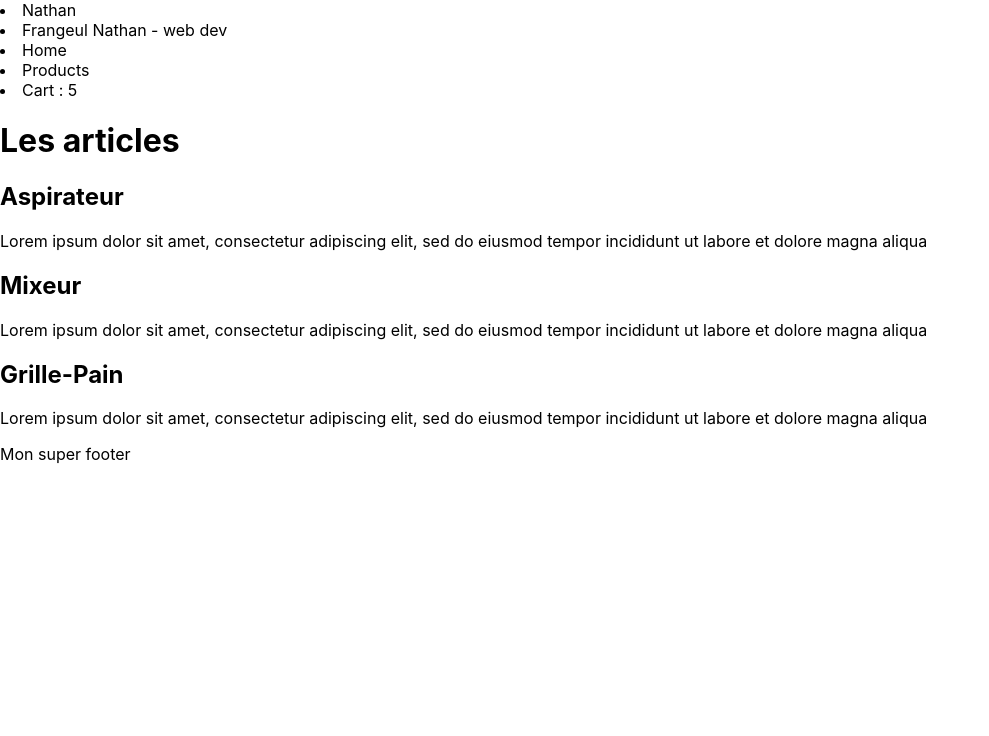
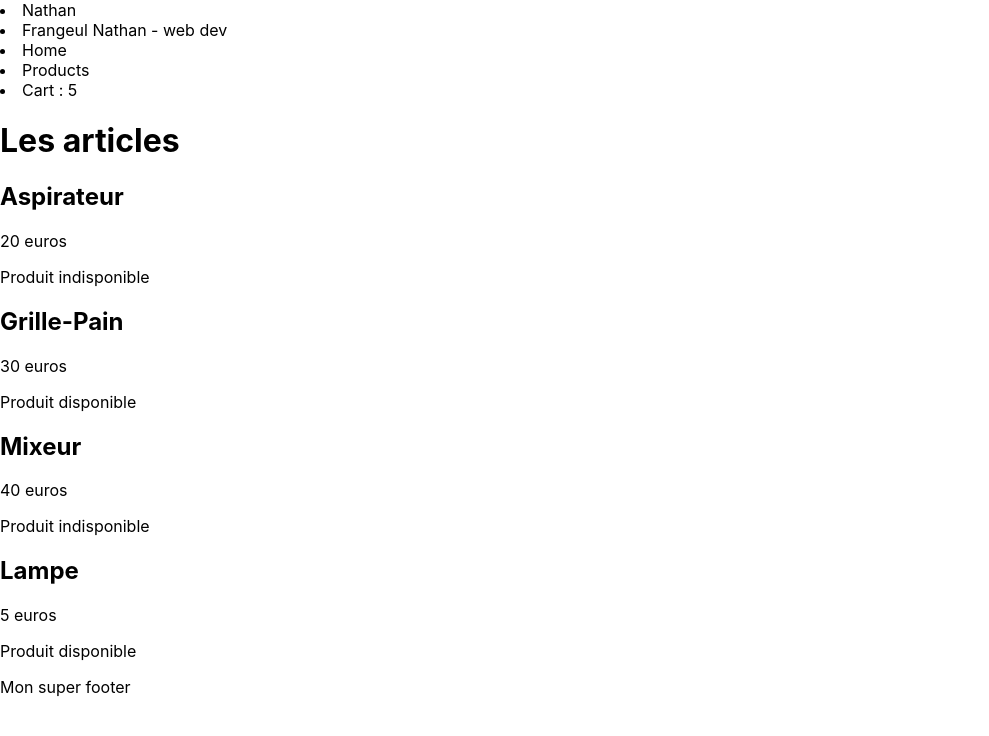
Before and after one commit to Anakin-66/exo-ecom, a React (Create React App) app: page / in a window 1280 px wide. Shown: the top 736 px of the page, without its empty margins (0-989 px from the left). Built offline with nearby package versions, Linux system fonts and the light colour scheme.

Commit message:
added objects in array

```diff
--- a/src/MyArticles.js
+++ b/src/MyArticles.js
@@ -1,7 +1,27 @@
 function myArticles () {
 
-    const productsFromDb = ["Aspirateur", "Mixeur", "Grille-Pain"]
-    const lorem = "Lorem ipsum dolor sit amet, consectetur adipiscing elit, sed do eiusmod tempor incididunt ut labore et dolore magna aliqua"
+    const productsFromDb = [
+        {
+            title: "Aspirateur",
+            price: 20,
+            isPunblished: true,
+        },
+        {
+            title: "Grille-Pain",
+            price: 30,
+            isPublished: true,
+        },
+        {
+            title: "Mixeur",
+            price: 40,
+            isPublished: false,
+        },
+        {
+            title: "Lampe",
+            price: 5,
+            isPublished: true,
+        }
+]
 
     return (
         <>
@@ -9,8 +29,9 @@ function myArticles () {
                 {productsFromDb.map((products) => {
                     return (
                         <article>
-                            <h2>{products}</h2>
-                            <p>{lorem}</p>
+                            <h2>{products.title}</h2>
+                            <p>{products.price + ` euros`}</p>
+                            {products.isPublished ? <p>Produit disponible</p> : <p>Produit indisponible</p>}
                         </article>
                     )
                 })}
```
